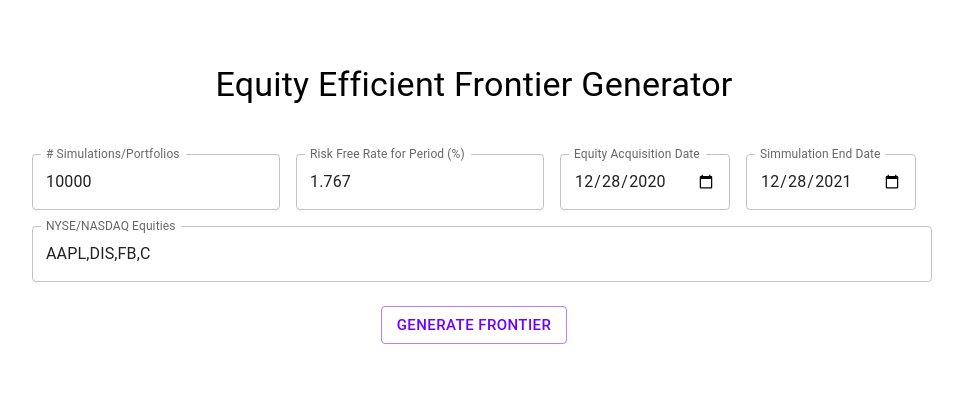
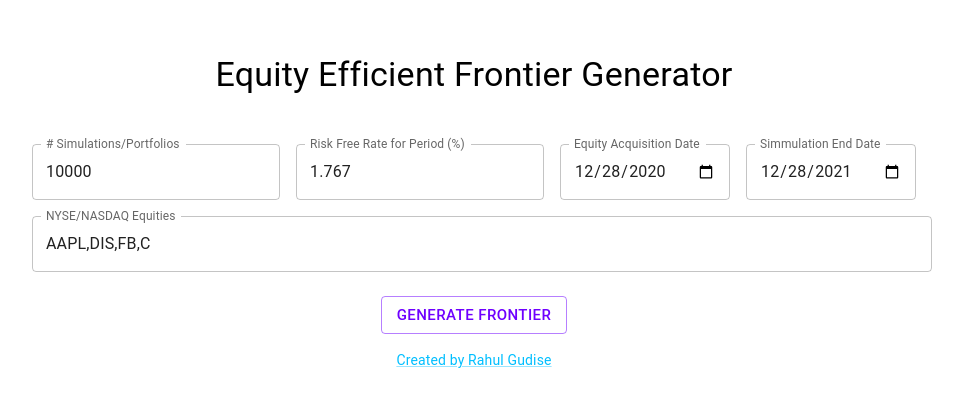
Before and after one commit to LangLazy/curveSurfing, a React (Create React App) app in the folder app/efficient-frontier/: page / in a window 1280 px wide. Shown: the part 208-614 px from the top of the page, without its empty margins (166-1129 px from the left). Built offline with nearby package versions, Linux system fonts and the light colour scheme.

Commit message:
added credits

```diff
--- a/app/efficient-frontier/src/App.js
+++ b/app/efficient-frontier/src/App.js
@@ -1,6 +1,6 @@
 import React, { useState } from 'react'
 import Axios from 'axios'
-import { ThemeProvider, createTheme, Typography, Grid, TextField } from '@mui/material';
+import { ThemeProvider, createTheme, Typography, Grid, TextField, Link } from '@mui/material';
 import LoadingButton from '@material-ui/lab/LoadingButton';
 
 import Alert from '@mui/material/Alert';
@@ -222,6 +222,9 @@ function App() {
             </Grid>
           </Grid>
         </Grid>
+        <Link href="https://rahulg.me/" variant="body2">
+           {'Created by Rahul Gudise'}
+        </Link>
       </Grid>
     </ThemeProvider>
   );
```
